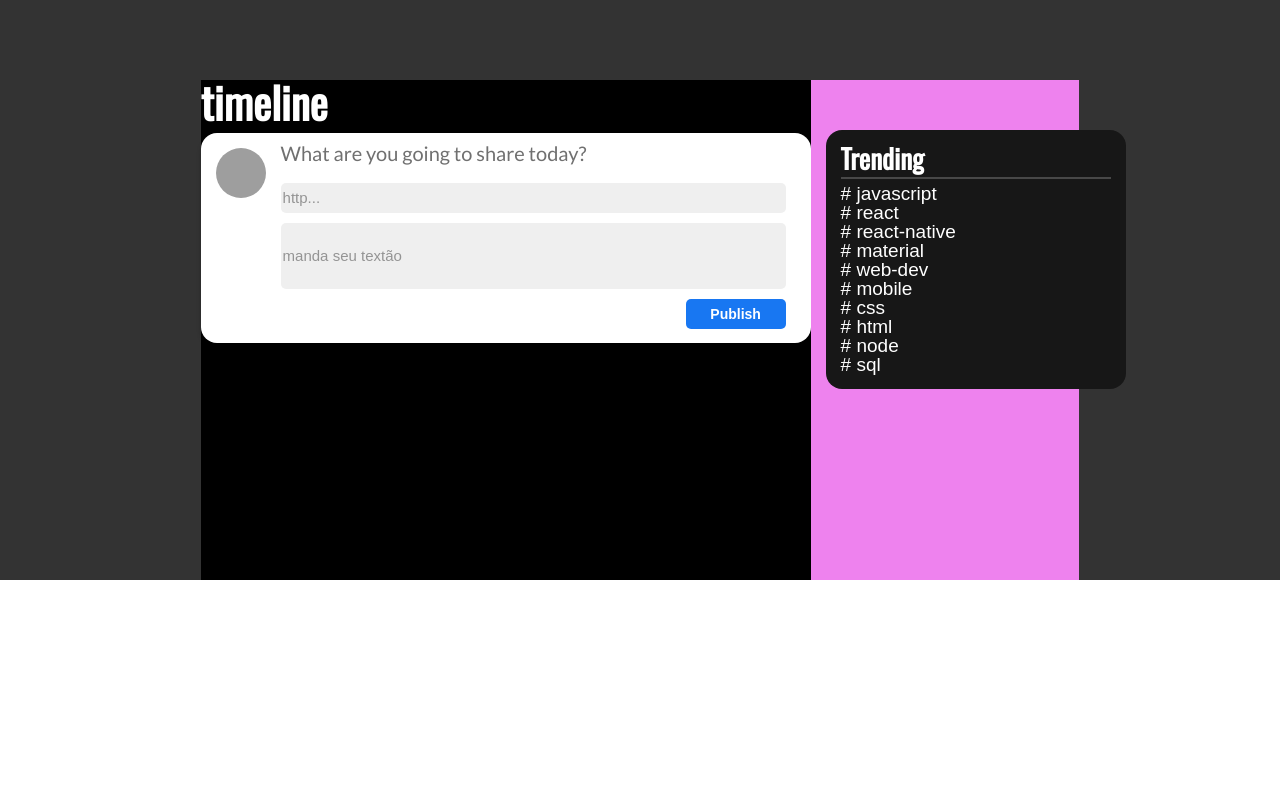
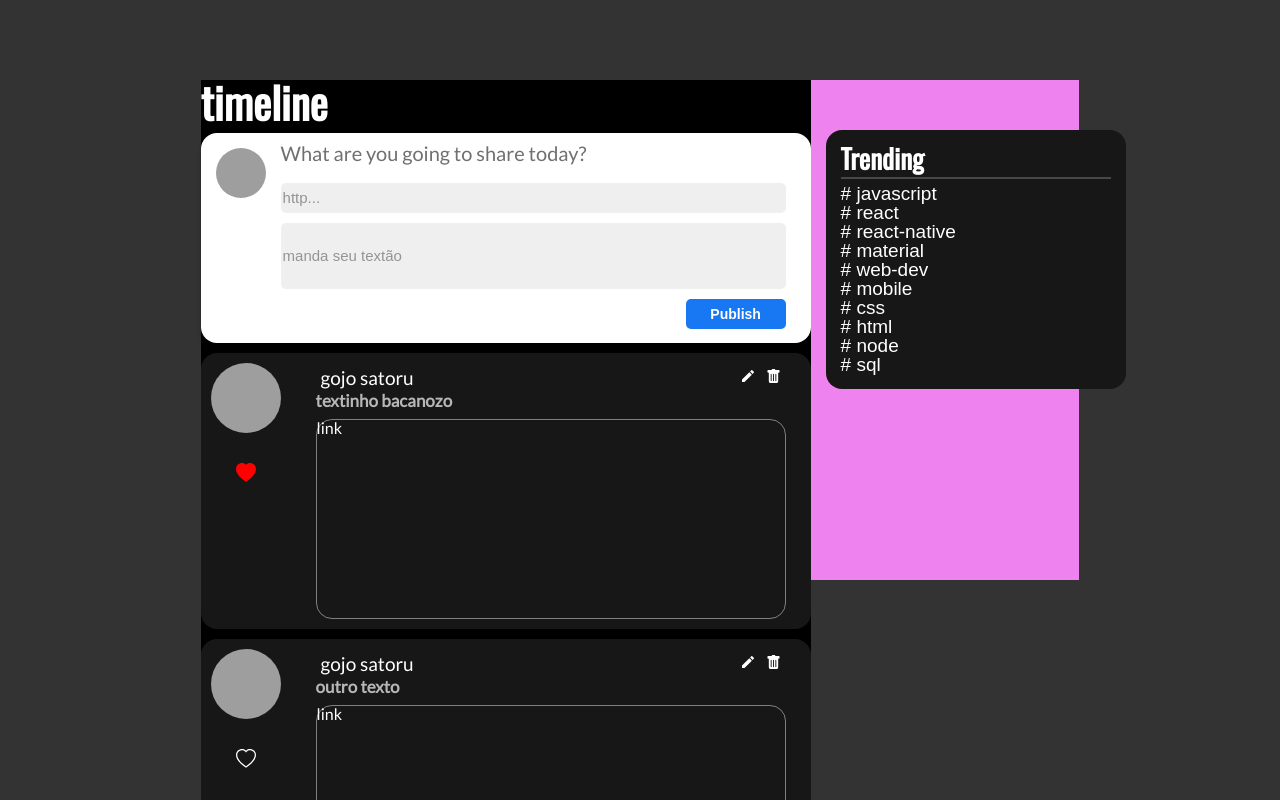
Before and after one commit to julianof03/projeto17-linkr-front, a React (Create React App) app: page / in a window 1280 px wide. Shown: the top 800 px of the page. Built offline with nearby package versions, Linux system fonts and the light colour scheme; grey boxes are pictures that could not be loaded.

Commit message:
update dayle saulo

```diff
--- a/src/Pages/TimeLine.js
+++ b/src/Pages/TimeLine.js
@@ -54,6 +54,16 @@ export default function TimeLine() {
             <MainContent>
                 <Title> <h1>timeline</h1> </Title>
                 <FormBox />
+                {array.map(value =>
+                    <Post
+                        username={value.username}
+                        img={value.img}
+                        text={value.text}
+                        link={value.link}
+                        likesQtd={value.likesQtd}
+                        liked={value.liked}
+                    />
+                    )}
             </MainContent>
 
             <AsideContent>
```
